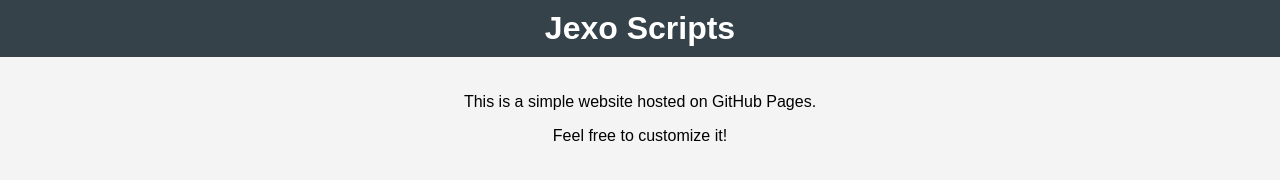
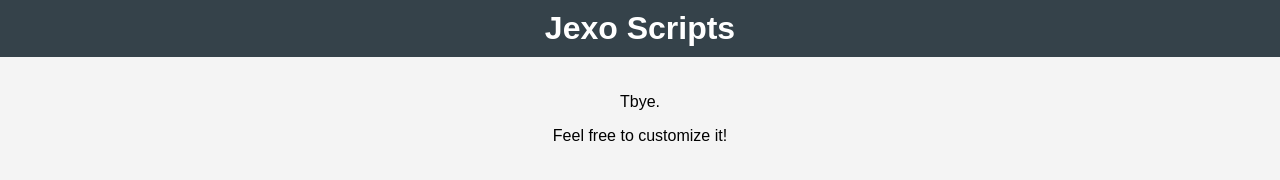
Before and after one commit to Jxexo/Jxexo.github.io, a plain HTML site: page index.html in a window 1280 px wide. Drawn offline with Linux system fonts and the light colour scheme.

Commit message:
Update index.html

```diff
--- a/index.html
+++ b/index.html
@@ -31,7 +31,7 @@
         <h1>Jexo Scripts</h1> <!-- Displayed text -->
     </header>
     <div class="content">
-        <p>This is a simple website hosted on GitHub Pages.</p>
+        <p>Tbye.</p>
         <p>Feel free to customize it!</p>
     </div>
 </body>
```
